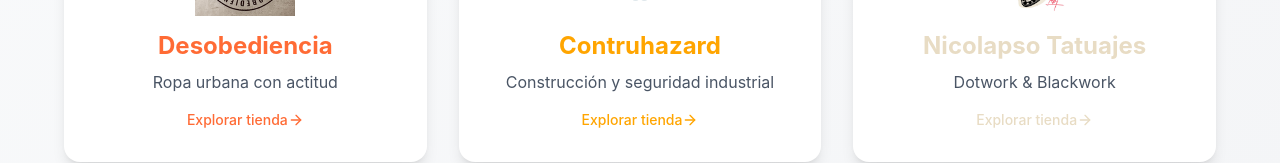
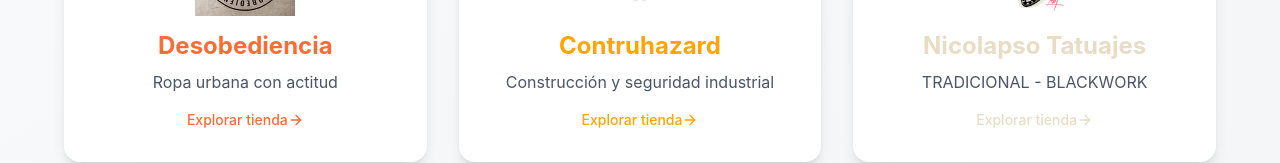
Before and after one commit to ezkiso/muli-web, a Next.js app: page / in a window 1280 px wide. Shown: the part 334-497 px from the top of the page. Built offline with nearby package versions, Linux system fonts and the light colour scheme.

Commit message:
pagina-nicolapso

```diff
--- a/src/app/stores/nicolapso/layout.tsx
+++ b/src/app/stores/nicolapso/layout.tsx
@@ -13,7 +13,7 @@
     title: `${storeConfig.name} - Arte Corporal Personalizado`,
     description: storeConfig.description,
     icons: '/nicolapso/favicon.ico',
-    keywords: 'tatuajes, dotwork, blackwork, tatuajes santiago, nicolapso, arte corporal, tatuajes personalizados',
+    keywords: 'tatuajes, trad-tatto, black-tatto, tatuajes santiago, nicolapso, arte corporal, tatuajes personalizados',
     openGraph: {
         title: storeConfig.name,
         description: storeConfig.description,
@@ -178,7 +178,7 @@
                                 </div>
                             </div>
                             <p className="text-stone-400 mb-4 text-sm">
-                                Especializado en técnicas de dotwork y blackwork. Cada diseño es una obra única
+                                Especializado en técnicas de trad-tatto y black-tatto. Cada diseño es una obra única
                                 creada específicamente para ti.
                             </p>
                             <div className="flex gap-3">
--- a/src/lib/stores-config.ts
+++ b/src/lib/stores-config.ts
@@ -51,7 +51,7 @@
         id: 'nicolapso',
         name: 'Nicolapso Tatuajes',
         slug: 'nicolapso',
-        description: 'Dotwork & Blackwork',
+        description: 'TRADICIONAL - BLACKWORK',
         primaryColor: '#E8DCC4',
         secondaryColor: '#0A0A0A',
         accentColor: '#FF4D6D',
```
